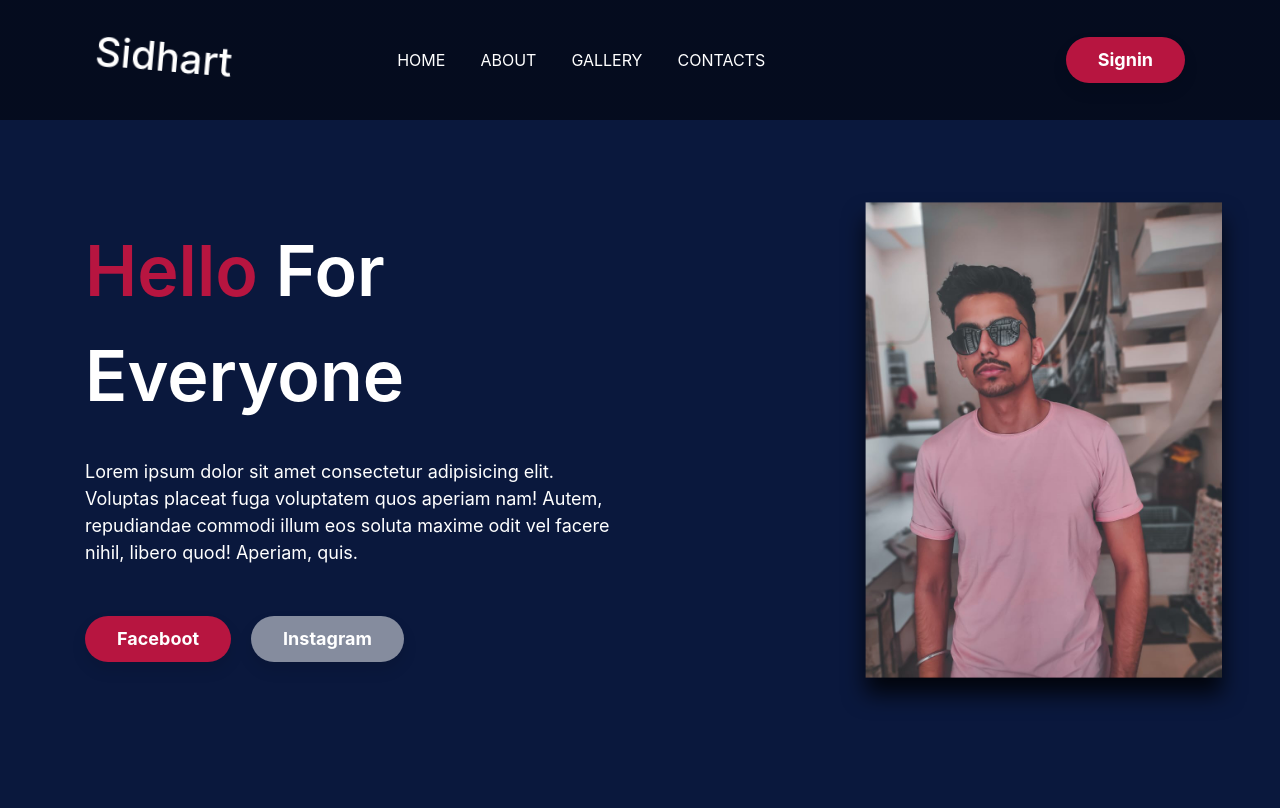
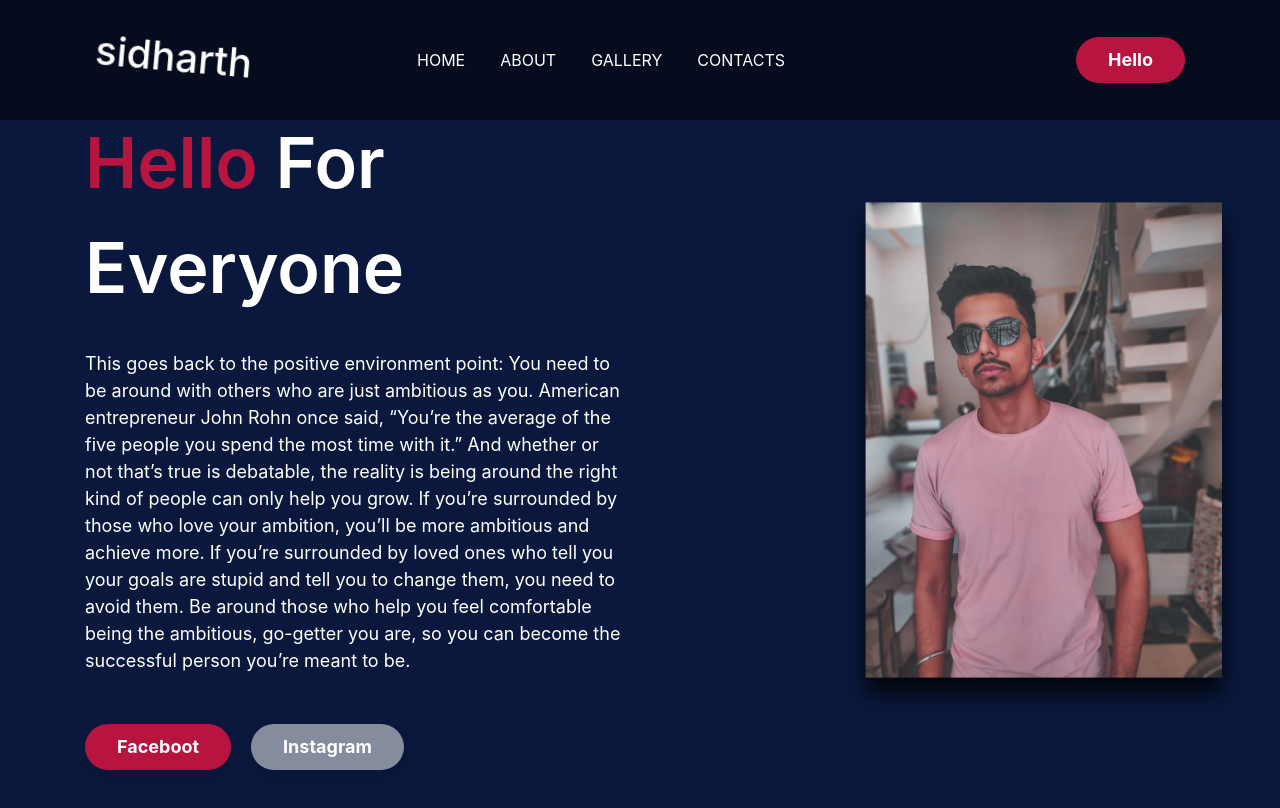
Before and after one commit to vssonusaini/sidharth, a plain HTML site: page index.html in a window 1280 px wide. Drawn offline with nearby package versions, Linux system fonts and the light colour scheme.

Commit message:
Update index.html

```diff
--- a/index.html
+++ b/index.html
@@ -12,14 +12,14 @@
                     integrity="sha384-JcKb8q3iqJ61gNV9KGb8thSsNjpSL0n8PARn9HuZOnIxN0hoP+VmmDGMN5t9UJ0Z"
                     crossorigin="anonymous">
 
-          <title>Sonu Saini</title>
+          <title>Sidharth</title>
 </head>
 
 <body>
           <div class="main_header">
                <div class="container">
                     <nav class="navbar navbar-expand-lg">
-                              <a class="navbar-brand" href="#"><h1>Sidhart </h1></a>
+                              <a class="navbar-brand" href="#"><h1>sidharth</h1></a>
                               <button class="navbar-toggler" type="button" data-toggle="collapse"
                                         data-target="#navbarSupportedContent" aria-controls="navbarSupportedContent"
                                         aria-expanded="false" aria-label="Toggle navigation">
@@ -44,7 +44,7 @@
 
                                         </ul>
                                         <form class="form-inline my-2 my-lg-0">
-                                                  <button class="my_btn" type="submit">Signin</button>
+                                                  <button class="my_btn" type="submit">Hello</button>
                                         </form>
                               </div>
                     </nav>
@@ -57,9 +57,7 @@
                               <div class="col-lg-6 col-10 mx-auto">
                                    <div class="header_hero_text">
                                         <h2><span>Hello</span> For Everyone</h2>
-                                        <p>Lorem ipsum dolor sit amet consectetur adipisicing elit. Voluptas placeat fuga voluptatem quos aperiam
-                                             nam! Autem, repudiandae commodi illum eos soluta maxime odit vel facere nihil, libero quod! Aperiam,
-                                             quis.</p>
+                                        <p>This goes back to the positive environment point: You need to be around with others who are just ambitious as you. American entrepreneur John Rohn once said, “You’re the average of the five people you spend the most time with it.” And whether or not that’s true is debatable, the reality is being around the right kind of people can only help you grow. If you’re surrounded by those who love your ambition, you’ll be more ambitious and achieve more. If you’re surrounded by loved ones who tell you your goals are stupid and tell you to change them, you need to avoid them. Be around those who help you feel comfortable being the ambitious, go-getter you are, so you can become the successful person you’re meant to be.</p>
                                         <div class="header_txet_btn">
                                              <a href="" style="text-decoration: none;">Faceboot</a>
                                              <a href="" id="btn_2" style="text-decoration: none;">instagram</a>
```
